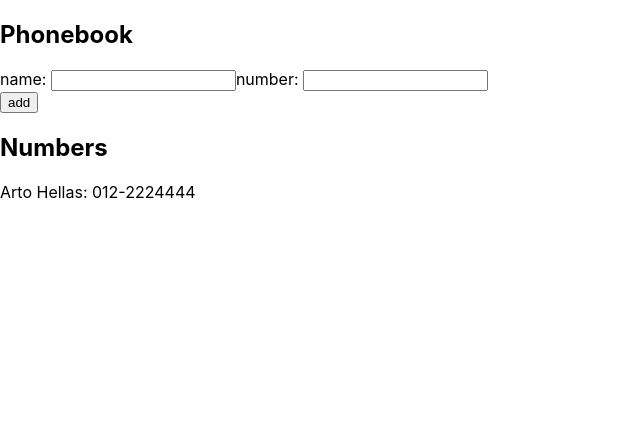
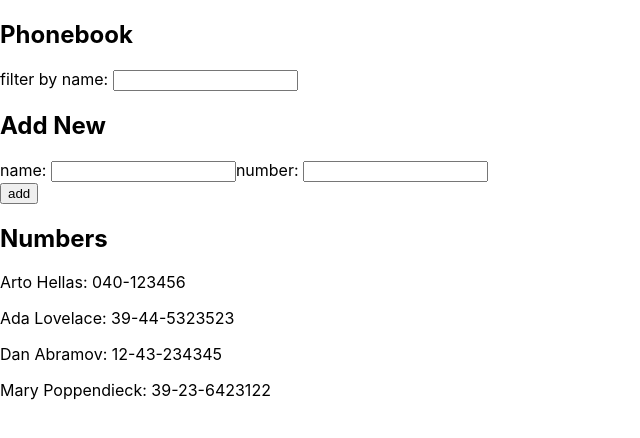
Before and after one commit to MorrisseySean/FullStackOpen2020, a React (Create React App) app in the folder part2/phonebook/: page / in a window 1280 px wide. Shown: the top 438 px of the page, without its empty margins (0-640 px from the left). Built offline with nearby package versions, Linux system fonts and the light colour scheme.

Commit message:
Exercise 2.9: Added filter for names

```diff
--- a/part2/phonebook/src/components/App.js
+++ b/part2/phonebook/src/components/App.js
@@ -2,10 +2,14 @@
 
 const App = () => {
   const [persons, setPersons] = useState([
-    { name: "Arto Hellas", number: "012-2224444" },
+    { name: "Arto Hellas", number: "040-123456" },
+    { name: "Ada Lovelace", number: "39-44-5323523" },
+    { name: "Dan Abramov", number: "12-43-234345" },
+    { name: "Mary Poppendieck", number: "39-23-6423122" },
   ]);
   const [newName, setNewName] = useState("");
   const [newNumber, setNewNumber] = useState("");
+  const [filterName, setFilterName] = useState("");
 
   const handleNameChange = (event) => {
     setNewName(event.target.value);
@@ -13,6 +17,10 @@
 
   const handleNumChange = (event) => {
     setNewNumber(event.target.value);
+  };
+
+  const handleFilter = (event) => {
+    setFilterName(event.target.value);
   };
 
   const addName = (event) => {
@@ -26,9 +34,22 @@
     }
   };
 
+  const Persons = (props) => {
+    const filteredList = props.persons.filter((person) =>
+      person.name.toLowerCase().startsWith(filterName.toLowerCase())
+    );
+    return filteredList.map((person) => (
+      <p key={person.name}>
+        {person.name}: {person.number}
+      </p>
+    ));
+  };
+
   return (
     <div>
       <h2>Phonebook</h2>
+      filter by name: <input value={filterName} onChange={handleFilter} />
+      <h2>Add New</h2>
       <form onSubmit={addName}>
         <div>
           name: <input value={newName} onChange={handleNameChange} />
@@ -39,11 +60,7 @@
         </div>
       </form>
       <h2>Numbers</h2>
-      {persons.map((person) => (
-        <p key={person.name}>
-          {person.name}: {person.number}
-        </p>
-      ))}
+      <Persons persons={persons} />
     </div>
   );
 };
```
